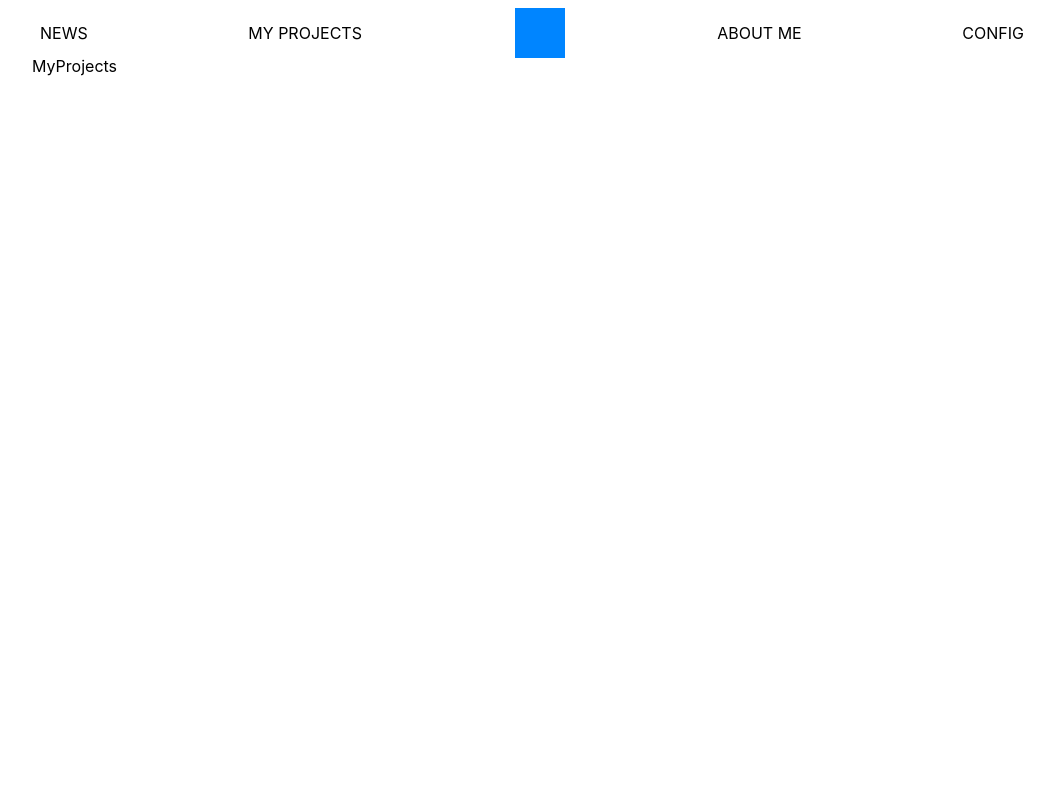
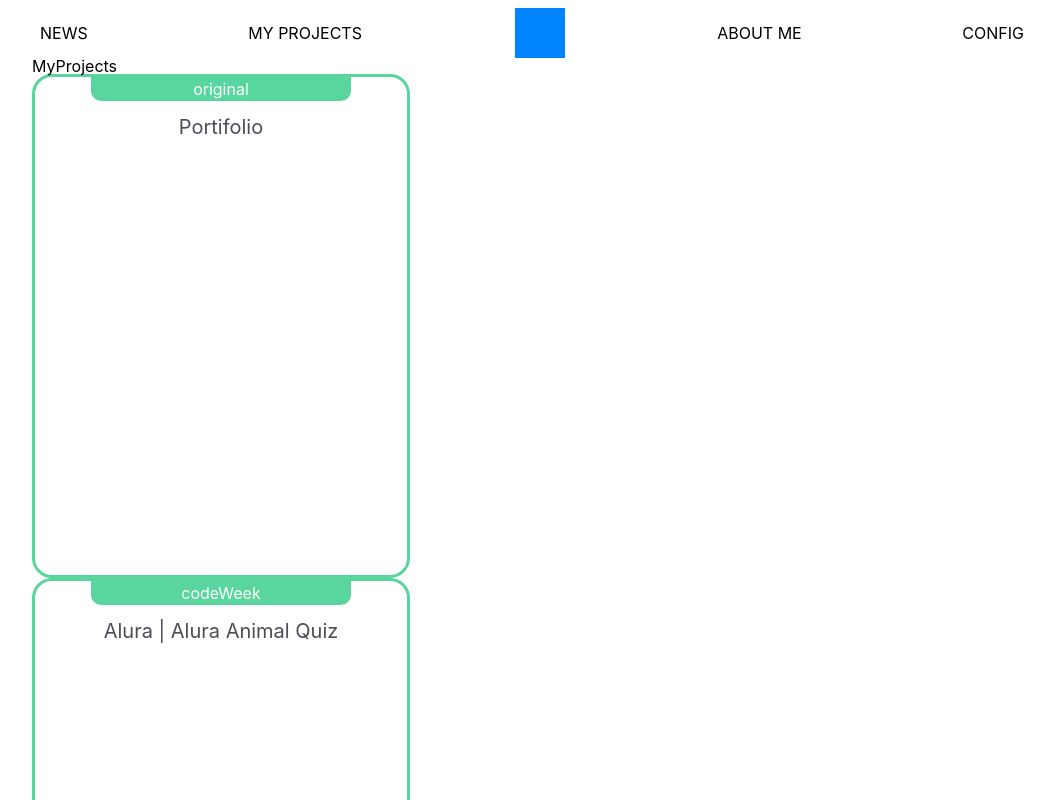
Before and after one commit to ofelipescherer/main-site, a Next.js app: page /my_projects in a window 1280 px wide. Shown: the top 800 px of the page, without its empty margins (108-1162 px from the left). Built offline with nearby package versions, Linux system fonts and the light colour scheme.

Commit message:
:sparkles: feat: card project data

```diff
--- /dev/null
+++ b/src/compoents/My_projects/Card/index.tsx
@@ -0,0 +1,15 @@
+import { CardProject } from 'types/MyProjects'
+import * as S from './styles'
+
+type CardProjectComponent = {
+  card: CardProject
+}
+
+export default function Card({ card }: CardProjectComponent) {
+  return (
+    <S.Wraper>
+      <S.CardType>{card.type}</S.CardType>
+      <S.CardTitle>{card.title}</S.CardTitle>
+    </S.Wraper>
+  )
+}
--- /dev/null
+++ b/src/compoents/My_projects/Card/styles.ts
@@ -0,0 +1,27 @@
+import styled from 'styled-components'
+
+export const Wraper = styled.div`
+  width: 378px;
+  height: 504px;
+  border: 3px solid #00c06ba6;
+  border-radius: 20px;
+  display: flex;
+  flex-direction: column;
+  gap: 1rem;
+  align-items: center;
+`
+
+export const CardType = styled.span`
+  background-color: #00c06ba6;
+  color: #ffffff;
+  padding: 0.25rem;
+  width: 70%;
+  text-align: center;
+  border-radius: 0 0 10px 10px;
+  font-size: 16px;
+`
+
+export const CardTitle = styled.span`
+  color: #04030fb5;
+  font-size: 20px;
+`
--- /dev/null
+++ b/src/compoents/My_projects/data.ts
@@ -0,0 +1,68 @@
+import { CardProject } from 'types/MyProjects'
+
+export const dataCards: CardProject[] = [
+  {
+    id: 0,
+    type: 'original',
+    title: 'Portifolio',
+    image: '',
+    description: 'Site do portifolio do felipe scherer',
+    tags: ['react', 'nextjs', 'figma']
+  },
+  {
+    id: 1,
+    type: 'codeWeek',
+    title: 'Alura | Alura Animal Quiz',
+    image: '',
+    description: 'Projeto de um quiz animal com compartilhamento',
+    tags: ['react']
+  },
+  {
+    id: 2,
+    type: 'codeScript',
+    title: 'CSS header',
+    image: '',
+    description: 'lorem lorem lorem',
+    tags: []
+  },
+  {
+    id: 3,
+    type: 'draw',
+    title: 'Draw 1',
+    image: '',
+    description: 'lorem lorem lorem',
+    tags: []
+  },
+  {
+    id: 4,
+    type: 'codingCourseLesson',
+    title: 'Eg 1',
+    image: '',
+    description: 'lorem lorem lorem',
+    tags: []
+  },
+  {
+    id: 5,
+    type: 'computerScienceCollegeProjects',
+    title: 'APS 1',
+    image: '',
+    description: 'lorem lorem lorem',
+    tags: []
+  },
+  {
+    id: 6,
+    type: 'codeWeek',
+    title: 'string',
+    image: '',
+    description: 'lorem lorem lorem',
+    tags: []
+  },
+  {
+    id: 7,
+    type: 'codeWeek',
+    title: 'string',
+    image: '',
+    description: 'lorem lorem lorem',
+    tags: []
+  }
+]
--- a/src/pages/my_projects.tsx
+++ b/src/pages/my_projects.tsx
@@ -1,9 +1,17 @@
+import Card from 'compoents/My_projects/Card'
+import { dataCards } from 'compoents/My_projects/data'
 import * as S from 'styles/styles'
 
 export default function MyProjects() {
+  const dataCard = dataCards
+
   return (
     <>
       <div>MyProjects</div>
+
+      {dataCard.map((card) => (
+        <Card key={card.id} card={card} />
+      ))}
     </>
   )
 }
--- /dev/null
+++ b/src/types/MyProjects.ts
@@ -0,0 +1,23 @@
+export type CardProject = {
+  id: number
+  type:
+    | 'draw'
+    | 'codeWeek'
+    | 'codingCourseLesson'
+    | 'codeScript'
+    | 'original'
+    | 'computerScienceCollegeProjects'
+  title: string
+  image: string
+  description: string
+  tags: string[]
+}
+
+export enum CardProjectType {
+  draw = 'Drawing',
+  codeWeek = 'Coding Week',
+  codingCourseLesson = 'Coding Course Lesson',
+  codeScript = 'Coding Scrips',
+  original = 'Original',
+  computerScienceCollegeProjects = 'Computer Science College Projects'
+}
```
